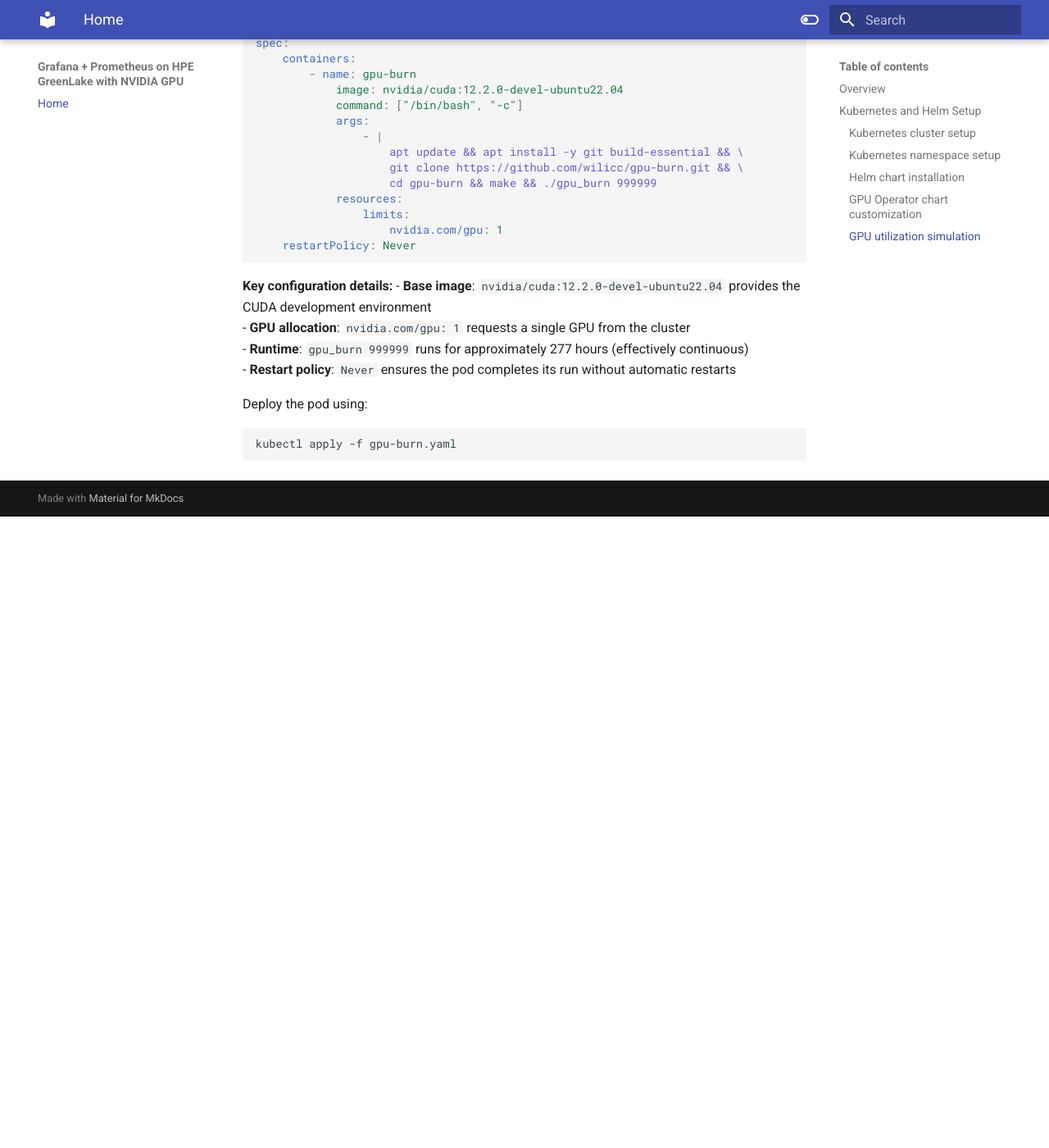
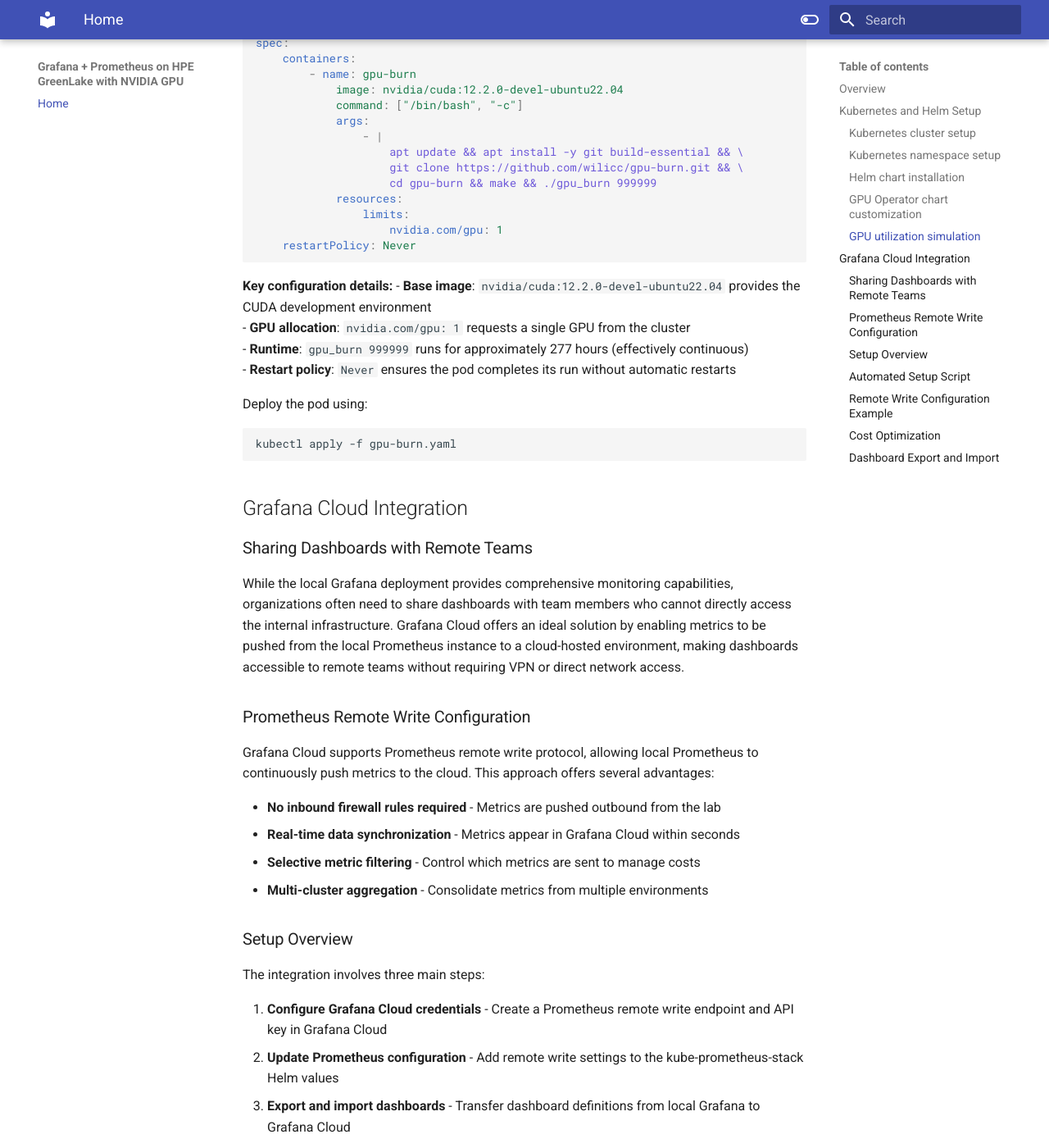
Before and after one commit to hjma29/grafana-prometheus-hpe-greenlake-com-nvidia, an MkDocs documentation site: the page built from docs/whitepaper.md, in a window 1280 px wide and 1400 px high, scrolled down 3126 px. Shown: the whole window at 82% size. Built offline with MkDocs 1.6.1 and Material for MkDocs 9.7.7, drawn with Linux system fonts in a browser that asks for light colours; before the commit the page ends 3756 px from its top, so only the background shows below that; some of the changed text lies outside the part shown.

Commit message:
[skip ci] 251014-12:28 on mini4

````diff
--- a/docs/whitepaper.md
+++ b/docs/whitepaper.md
@@ -137,3 +137,85 @@ Deploy the pod using:
 ```bash
 kubectl apply -f gpu-burn.yaml
 ```
+
+## Grafana Cloud Integration
+
+### Sharing Dashboards with Remote Teams
+
+While the local Grafana deployment provides comprehensive monitoring capabilities, organizations often need to share dashboards with team members who cannot directly access the internal infrastructure. Grafana Cloud offers an ideal solution by enabling metrics to be pushed from the local Prometheus instance to a cloud-hosted environment, making dashboards accessible to remote teams without requiring VPN or direct network access.
+
+### Prometheus Remote Write Configuration
+
+Grafana Cloud supports Prometheus remote write protocol, allowing local Prometheus to continuously push metrics to the cloud. This approach offers several advantages:
+
+- **No inbound firewall rules required** - Metrics are pushed outbound from the lab
+- **Real-time data synchronization** - Metrics appear in Grafana Cloud within seconds
+- **Selective metric filtering** - Control which metrics are sent to manage costs
+- **Multi-cluster aggregation** - Consolidate metrics from multiple environments
+
+### Setup Overview
+
+The integration involves three main steps:
+
+1. **Configure Grafana Cloud credentials** - Create a Prometheus remote write endpoint and API key in Grafana Cloud
+2. **Update Prometheus configuration** - Add remote write settings to the kube-prometheus-stack Helm values
+3. **Export and import dashboards** - Transfer dashboard definitions from local Grafana to Grafana Cloud
+
+### Automated Setup Script
+
+An automated setup script simplifies the configuration process:
+
+```bash
+./setup-grafana-cloud-remote-write.sh
+```
+
+The script prompts for Grafana Cloud credentials and automatically:
+- Creates Kubernetes secrets for authentication
+- Updates Prometheus with remote write configuration
+- Restarts Prometheus to apply changes
+- Verifies the setup is working correctly
+
+### Remote Write Configuration Example
+
+The Prometheus remote write configuration adds a new endpoint to push metrics:
+
+```yaml
+prometheus:
+  prometheusSpec:
+    remoteWrite:
+      - url: https://prometheus-xxx.grafana.net/api/prom/push
+        basicAuth:
+          username:
+            name: grafana-cloud-credentials
+            key: username
+          password:
+            name: grafana-cloud-credentials
+            key: password
+        writeRelabelConfigs:
+          - sourceLabels: [__name__]
+            targetLabel: cluster
+            replacement: hpe-lab-cluster
+```
+
+### Cost Optimization
+
+Grafana Cloud's free tier includes 10,000 active series, which is sufficient for focused GPU monitoring. To stay within limits, configure metric filtering:
+
+```yaml
+writeRelabelConfigs:
+  # Only send GPU and critical metrics
+  - sourceLabels: [__name__]
+    regex: 'DCGM_.*|up|kube_pod_.*'
+    action: keep
+```
+
+### Dashboard Export and Import
+
+Once metrics are flowing to Grafana Cloud:
+
+1. Export dashboards from local Grafana (Dashboard → Share → Export → Save to file)
+2. Import JSON to Grafana Cloud (Dashboards → New → Import)
+3. Select the Grafana Cloud Prometheus data source
+4. Share dashboard links with team members
+
+For detailed setup instructions, see the [Grafana Cloud Setup Guide](grafana-cloud-setup.md).
````
